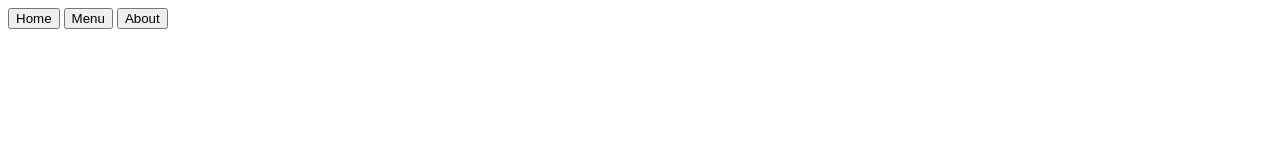
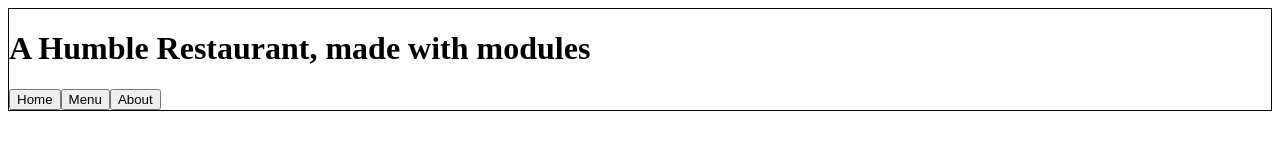
Before and after one commit to kondratkoj/restaurant_page, a website built with webpack: page src/template.html in a window 1280 px wide. Shown: the top 160 px of the page. Built offline with nearby package versions, Linux system fonts and the light colour scheme.

Commit message:
understanding now how webpack should work and modules

```diff
--- /dev/null
+++ b/src/domHelper.js
@@ -0,0 +1,6 @@
+export function makeElement(type, className, textContent) {
+  const thing = document.createElement(type)
+  thing.className = className
+  thing.textContent = textContent
+  return thing
+};
--- a/src/index.js
+++ b/src/index.js
@@ -1 +1,16 @@
-console.log("Webpack is working");
+import "./styles/global.css"
+import { makeElement } from "./domHelper.js";
+
+const body = document.querySelector("body");
+const header = makeElement("div", "header");
+const main = makeElement("div", "content");
+const footer = makeElement("div", "footer");
+const pageTitle = makeElement("h1", "pageTitle", "A Humble Restaurant, made with modules");
+const navBar = makeElement("nav", "navBar")
+const homeBtn = makeElement("button", "homeBtn", "Home");
+const menuBtn = makeElement("button", "menuBtn", "Menu");
+const aboutBtn = makeElement("button", "aboutBtn", "About");
+
+body.append(header, main, footer);
+header.append(pageTitle, navBar)
+navBar.append(homeBtn, menuBtn, aboutBtn)
--- /dev/null
+++ b/src/styles/global.css
@@ -0,0 +1,27 @@
+body {
+  height: 100dvh;
+  display: grid;
+  grid-template-areas:
+    "header"
+    "main"
+    "footer";
+  grid-template-rows: 1fr 7fr 1fr;
+}
+
+.header,
+.main,
+.footer {
+  border: 1px solid black;
+}
+
+.header {
+  grid-area: header;
+}
+
+.main {
+  grid-area: main;
+}
+
+.footer {
+  grid-area: footer;
+}
--- a/src/template.html
+++ b/src/template.html
@@ -6,18 +6,6 @@
   <title>Restaurant</title>
 </head>
 <body>
-  <header>
-    <nav>
-      <button>Home</button>
-      <button>Menu</button>
-      <button>About</button>
-    </nav>
-  </header>
-  <main>
-    <div id="content">
-      <!-- HOMEPAGE STUFF GOES HERE -->
-    </div>
-  </main>
 
 </body>
 </html>
```
Also changed, not shown: README.md.
